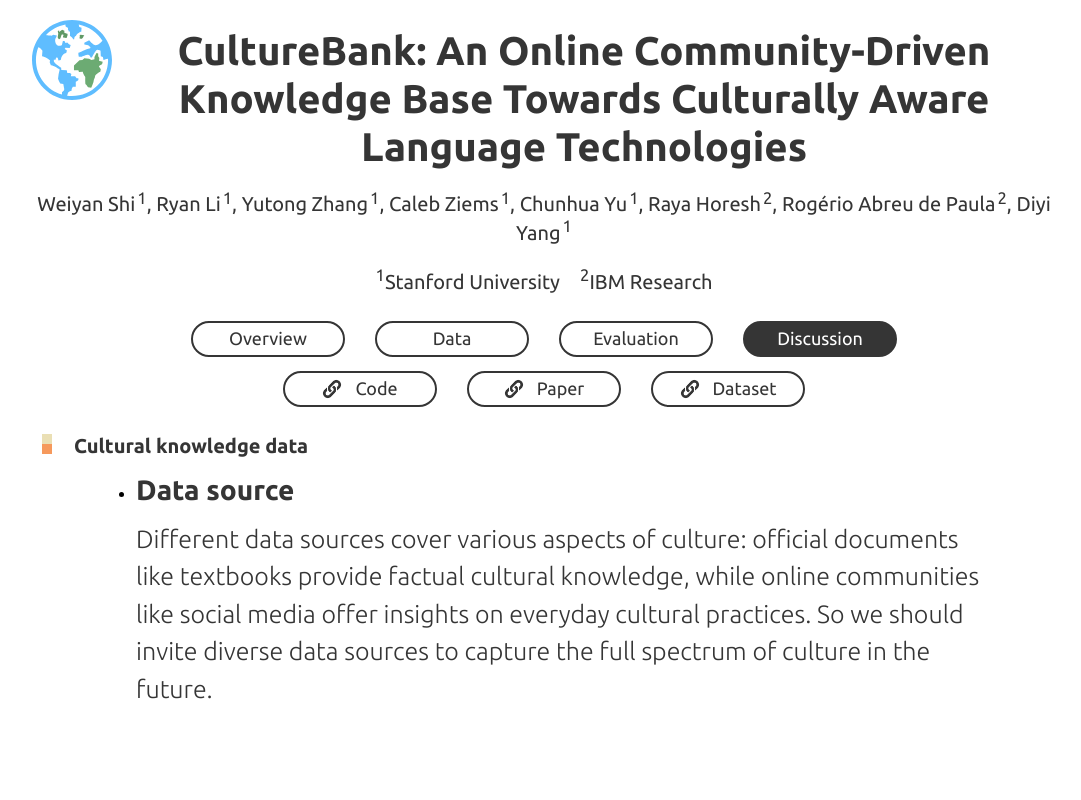
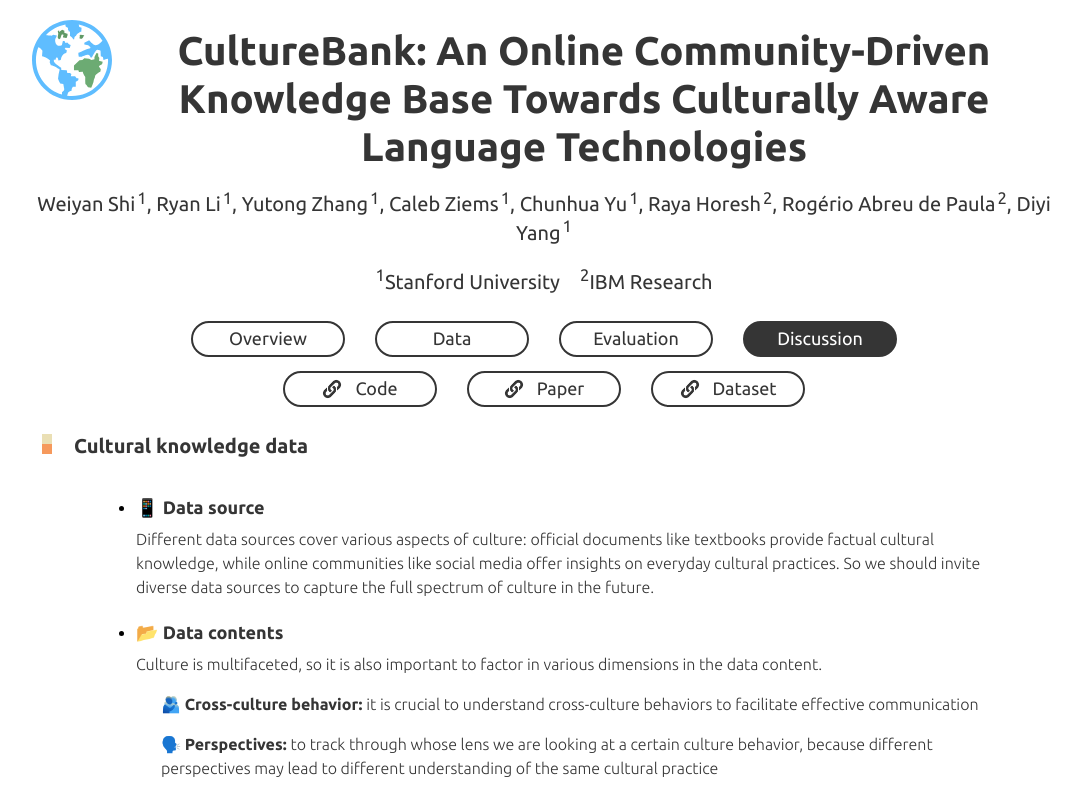
Before and after one commit to CultureBank/culturebank.github.io, a React (Create React App) app: page /discussion in a window 1280 px wide. Shown: the whole page, without its empty margins (96-1177 px from the left). Built offline with nearby package versions, Linux system fonts and the light colour scheme.

Commit message:
format of the evaluation and discussion pages

```diff
--- a/src/Pages/EvaluationPage.css
+++ b/src/Pages/EvaluationPage.css
@@ -84,7 +84,7 @@
     padding: 10px;
     margin-top: 0px;
     margin-bottom: 10px;
-    font-size: 22px;
+    font-size: 16px;
     font-weight: 300;
     text-align: start;
     font-family: "Ubuntu", sans-serif;
@@ -118,7 +118,7 @@
 
 .description p {
     margin-left: 40px;
-    font-size: 22px;
+    font-size: 16px;
     font-weight: 300;
     text-align: start;
     margin-right: 20px;
@@ -126,7 +126,7 @@
 
 .description h2 {
     margin-left: 30px;
-    font-size: 25px;
+    font-size: 18px;
     font-weight: 600;
     text-align: center;
 }
@@ -159,7 +159,7 @@
 
 .component-persona p {
     margin-left: 40px;
-    font-size: 22px;
+    font-size: 16px;
     font-weight: 300;
     text-align: start;
     margin-right: 20px;
@@ -167,7 +167,7 @@
 
 .component-persona h2 {
     margin-left: 10px;
-    font-size: 25px;
+    font-size: 18px;
     font-weight: 600;
     text-align: center;
 }
@@ -192,7 +192,7 @@
 
 .component-scenario p {
     margin-left: 40px;
-    font-size: 22px;
+    font-size: 16px;
     font-weight: 300;
     text-align: start;
     margin-right: 20px;
@@ -200,7 +200,7 @@
 
 .component-scenario h2 {
     margin-left: 10px;
-    font-size: 25px;
+    font-size: 18px;
     font-weight: 600;
     text-align: center;
 }
@@ -226,7 +226,7 @@
 
 .question p {
     margin-left: 40px;
-    font-size: 22px;
+    font-size: 16px;
     font-weight: 300;
     text-align: start;
     margin-right: 20px;
@@ -234,7 +234,7 @@
 
 .question h2 {
     margin-left: 30px;
-    font-size: 25px;
+    font-size: 18px;
     font-weight: 600;
     text-align: center;
 }
@@ -280,3 +280,8 @@
 .model-comparison th[rowspan] {
     vertical-align: bottom;
 }
+
+.model-comparison-container {
+    font-size: 16px;
+    line-height: 0.8;
+}
--- a/src/Pages/EvaluationPage.js
+++ b/src/Pages/EvaluationPage.js
@@ -27,7 +27,7 @@ function EvaluationPage() {
     const ModelComparisonTable = () => {
         return (
           <div style={{ width: '100%', overflowX: 'auto'}}>
-            <table style={{ width: '100%', borderCollapse: 'collapse', fontFamily: "Ubuntu, sans-serif", fontSize: '22px', fontWeight: '300'}}>
+            <table style={{ width: '100%', borderCollapse: 'collapse', fontFamily: "Ubuntu, sans-serif", fontSize: '16px', fontWeight: '300', lineHeight: '0.6'}}>
               <thead>
                 <tr>
                   <th style={{ borderBottom: '2px solid #000', padding: '10px', paddingLeft: '40px', paddingRight: '40px', textAlign: 'left' }}>Model</th>
@@ -280,7 +280,7 @@ function EvaluationPage() {
                 </div>
             </div>
             <div className='intro-fig-container'>
-                <img src={eval_fig} style={{ width: '60%'}} alt="eval_fig" />
+                <img src={eval_fig} style={{ width: '50%'}} alt="eval_fig" />
             </div>
             <div className='intro-text'>
                 <p>
@@ -386,7 +386,7 @@ function EvaluationPage() {
                 </div>
             </div>
             <div className='intro-fig-container'>
-                <img src={win_rate_fig} style={{ width: '850px'}} alt="win_rate_fig" />
+                <img src={win_rate_fig} style={{ width: '600px'}} alt="win_rate_fig" />
             </div>
             <div className='results-content'>
                 <p>
--- a/src/Pages/FuturePage.css
+++ b/src/Pages/FuturePage.css
@@ -6,21 +6,53 @@
     align-items: start;
 }
 
-.content-list h2 {
-    font-size: 28px;
+.content-list-head {
+    font-size: 18px;
     font-weight: 600;
     margin: 0;
     display: inline;
     color: #353535;
+    margin-top: 40px;
+    line-height: 2px;
 }
 
 .content-list p {
-    font-size: 25px;
+    font-size: 16px;
     font-weight: 300;
-    margin-top: 15px;
+    margin-top: 10px;
     line-height: 1.5;
     color: #353535;
 }
+
+.content-sublist {
+    width: 100%;
+    display: flex;
+    flex-direction: column;
+    justify-content: start;
+    align-items: start;
+    margin-left: 25px;
+}
+
+.content-sublist p {
+    font-size: 16px;
+    font-weight: 300;
+    margin-top: 0px;
+    line-height: 1.5;
+    color: #353535;
+}
+
+.content-list-section {
+    margin-top: 25px;
+}
+
+.content-list-imgs {
+    width: 100%;
+    display: flex;
+    flex-direction: column;
+    justify-content: center;
+    align-items: center;
+}
+
 /* .selectors {
     width: 80%;
     height: 40px;
--- a/src/Pages/FuturePage.js
+++ b/src/Pages/FuturePage.js
@@ -5,6 +5,8 @@ import { NavLink } from 'react-router-dom';
 import icon_fig from "../image/icon.svg";
 import link_black_icon from "../image/link-black.png";
 import link_white_icon from "../image/link-white.png";
+import temp_analysis_1 from '../image/reddit_entertainment_temporal_analysis.png';
+import temp_analysis_2 from '../image/reddit_topics_temporal_analysis.png';
 
 function FuturePage() {
     const [codeIcon, setCodeIcon] = useState(link_black_icon);
@@ -98,10 +100,29 @@ function FuturePage() {
                 </div>
             <div className='content-list'>
                 <ul>
-                    <li>
-                        <h2>Data source</h2>
+                    <li className='content-list-section'>
+                        <h2 className='content-list-head'>📱 Data source</h2>
                         <p>Different data sources cover various aspects of culture: official documents like textbooks provide factual cultural knowledge, while online communities like social media offer insights on everyday cultural practices. So we should invite diverse data sources to capture the full spectrum of culture in the future.</p>
                     </li>
+                    <li className='content-list-section'>
+                        <h2 className='content-list-head'>📂 Data contents</h2>
+                        <p>Culture is multifaceted, so it is also important to factor in various dimensions in the data content.</p>
+                        <div className='content-sublist'>
+                            <p>🫂 <span style={{fontWeight:'600'}}>Cross-culture behavior: </span> it is crucial to understand cross-culture behaviors to facilitate effective communication</p>
+                            <p>🗣️ <span style={{fontWeight:'600'}}>Perspectives: </span>to track through whose lens we are looking at a certain culture behavior, because different perspectives may lead to different understanding of the same cultural practice</p>
+                            <p>🕐 <span style={{fontWeight:'600'}}>Time: </span>future data efforts should also consider the time factor to enable temporal analysis</p>
+                            <p>💱 <span style={{fontWeight:'600'}}>Multilingual: </span>to capture the cultural nuances, in the future, we should develop multilingual multicultural knowledge banks</p>
+                            <p>🖼️ <span style={{fontWeight:'600'}}>Multimodality: </span>to include different modalities to capture the full spectrum of culture, from non-verbal communication cues, to rituals and arts, and so on in the future</p>
+                        </div>
+                    </li>
+                    <li className='content-list-section'>
+                        <h2 className='content-list-head'>📉 Data analysis</h2>
+                        <p> future research should consider temporal change rather than focusing on static data, as culture is evolving over time.</p>
+                    </li>
+                    <div className='content-list-imgs'>
+                        <img src={temp_analysis_1} style={{width: '750px', marginTop: '20px'}} alt='temp_analysis_1'/>
+                        <img src={temp_analysis_2} style={{width: '750px', marginTop: '20px'}} alt='temp_analysis_2'/>
+                    </div>
                 </ul>
             </div>
         </div>
```
Also changed, not shown: src/image/reddit_entertainment_temporal_analysis.png (added), src/image/reddit_topics_temporal_analysis.png (added).
